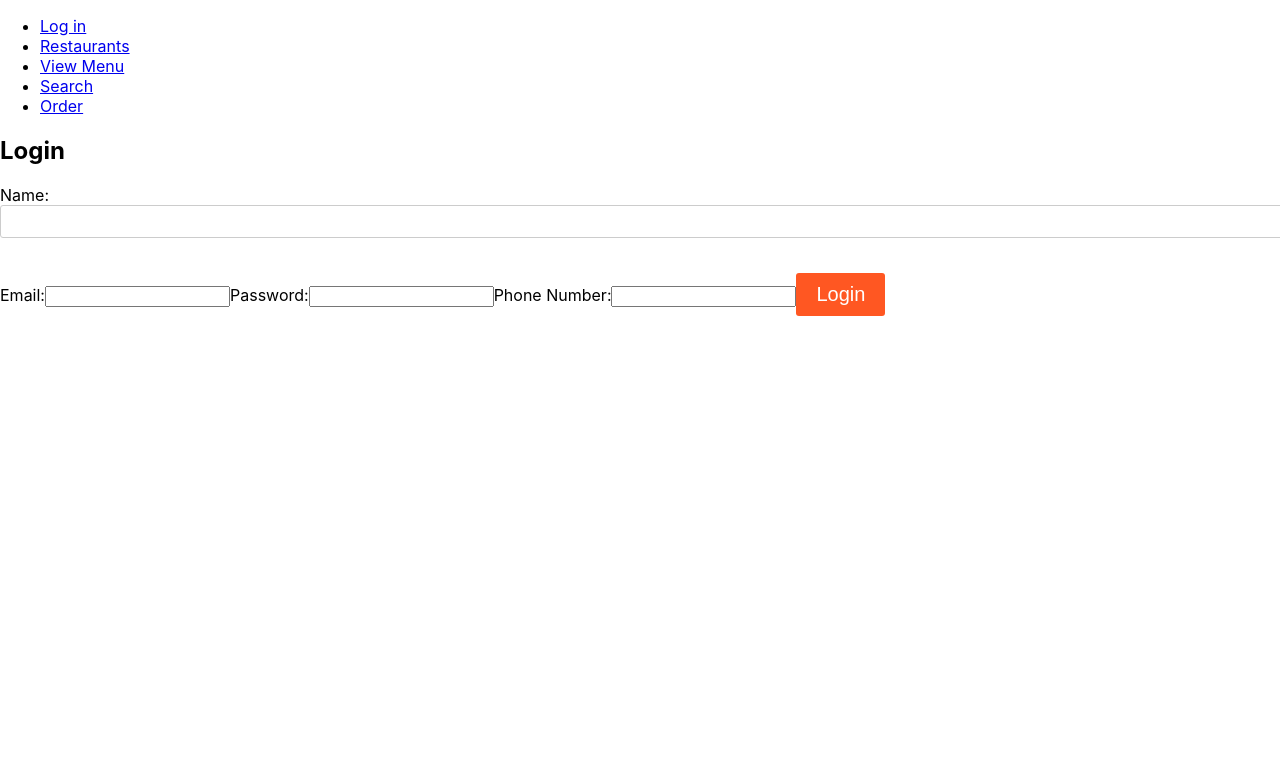
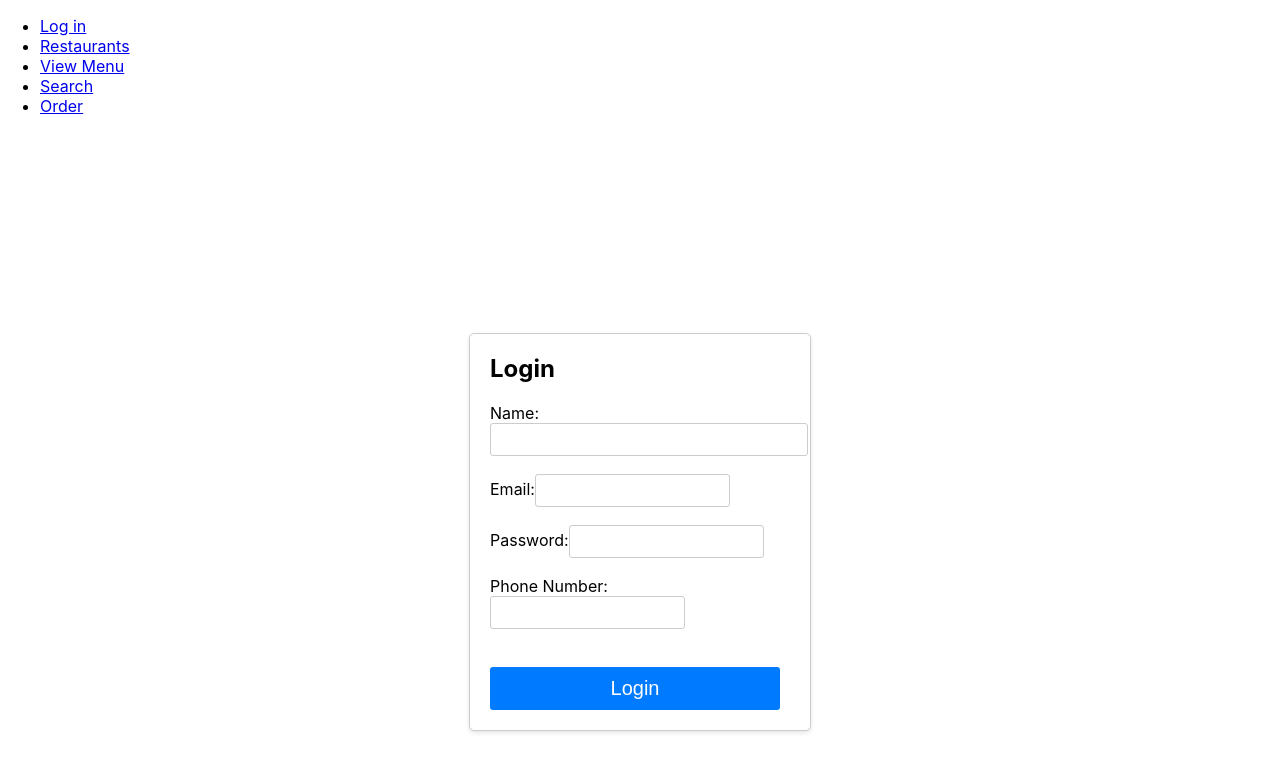
Before and after one commit to brian-njoro/G1Project, a React (Create React App) app in the folder group-1-app/: page /login in a window 1280 px wide. Shown: the top 772 px of the page. Built offline with nearby package versions, Linux system fonts and the light colour scheme.

Commit message:
put styling for login form

```diff
--- a/group-1-app/src/index.css
+++ b/group-1-app/src/index.css
@@ -182,3 +182,53 @@ tbody tr:hover {
   text-align: center;
   color: aqua;
 }
+
+.loginContainer {
+  display: flex;
+  justify-content: center;
+  align-items: center;
+  height: 100vh;
+}
+
+.loginForm {
+  width: 300px;
+  padding: 20px;
+  border: 1px solid #ccc;
+  border-radius: 5px;
+  box-shadow: 0 2px 4px rgba(0, 0, 0, 0.1);
+  background-color: #fff;
+}
+
+.loginForm h2 {
+  margin-top: 0;
+}
+
+.loginForm form {
+  display: flex;
+  flex-direction: column;
+}
+
+.loginForm label {
+  margin-bottom: 8px;
+}
+
+.loginForm input {
+  padding: 8px;
+  border: 1px solid #ccc;
+  border-radius: 3px;
+  margin-bottom: 10px;
+}
+
+.loginForm button {
+  background-color: #007bff;
+  color: #fff;
+  border: none;
+  border-radius: 3px;
+  padding: 10px;
+  cursor: pointer;
+  transition: background-color 0.2s ease;
+}
+
+.loginForm button:hover {
+  background-color: #0056b3;
+}
```
